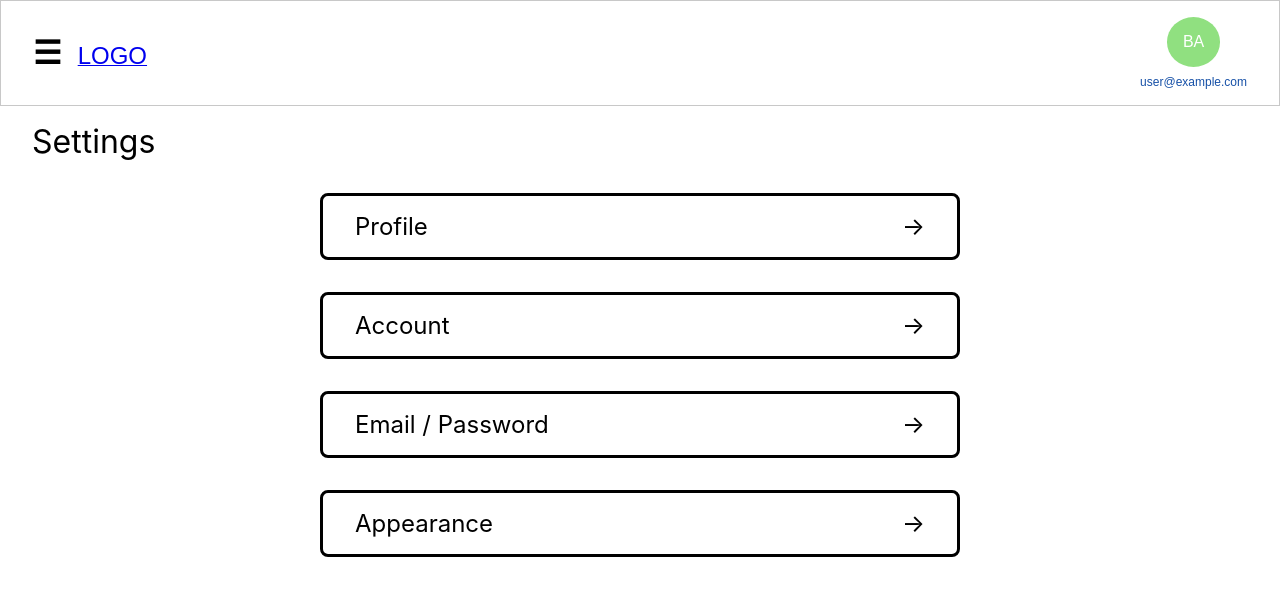
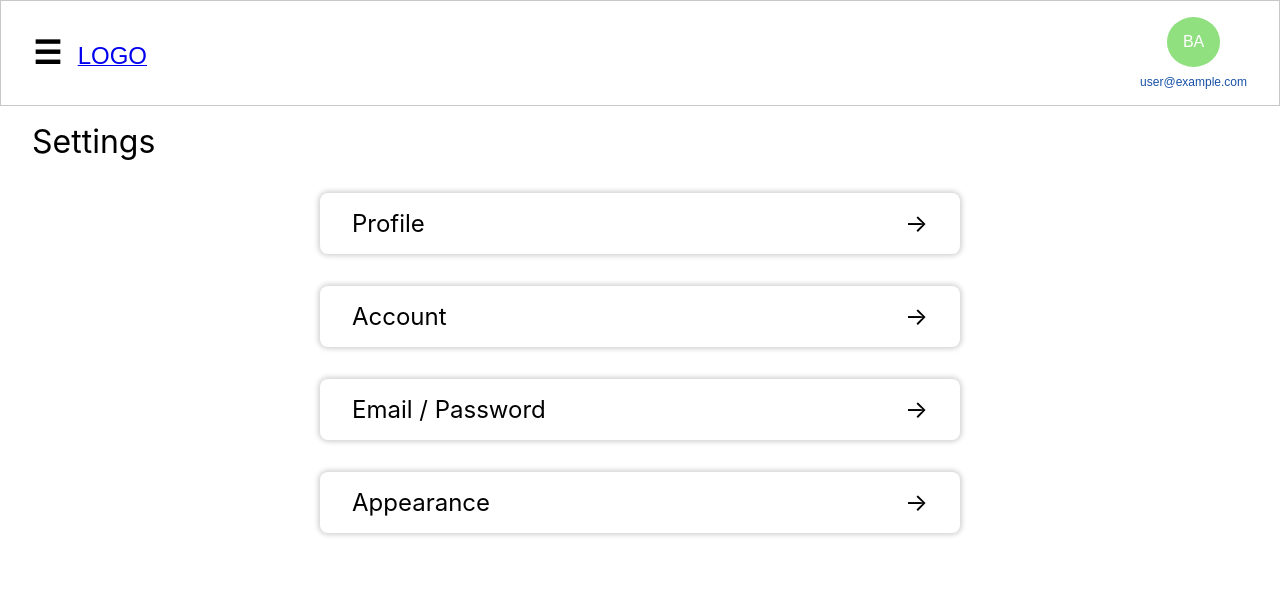
Before and after one commit to burhan221b/crat-auth-dashboard, a React (Create React App) app: page /settings in a window 1280 px wide. Shown: the top 596 px of the page. Built offline with nearby package versions, Linux system fonts and the light colour scheme; no server answers; sample sign-in values are in the browser's storage.

Commit message:
Settings - change topics look

```diff
--- a/src/styles/Settings.scss
+++ b/src/styles/Settings.scss
@@ -39,13 +39,14 @@
         // display: flex;
         // justify-content: space-between;
         padding: 1em 2em;
-        border: 3px solid #000;
+        // border: 3px solid #000;
+        border: none;
         border-radius: 8px;
         width: 80%;
-
+        box-shadow: 0px 0px 5px 2px lightgrey;
         &:hover {
             background-color: #a99f9f;
-            box-shadow: 0px 0px 5px 2px lightgrey;
+            // box-shadow: 0px 0px 5px 2px lightgrey;
             padding: 1em 2.2em;
         }
 
```
